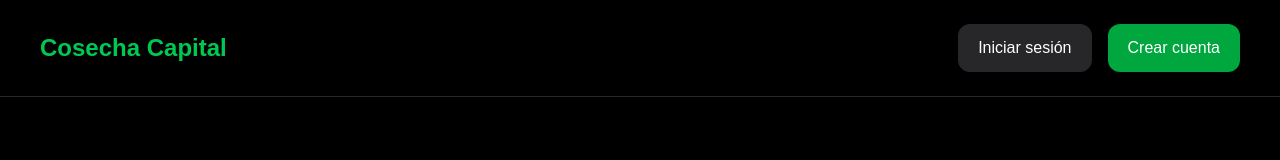
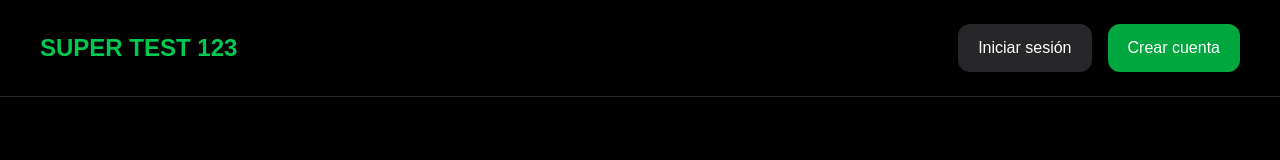
Before and after one commit to cpmiguelandrada-collab/Cosecha-capital, a Next.js app: page / in a window 1280 px wide. Shown: the top 160 px of the page. Built offline with nearby package versions, Linux system fonts and the light colour scheme.

Commit message:
test app page

```diff
--- a/app/page.tsx
+++ b/app/page.tsx
@@ -10,7 +10,7 @@ export default function Home() {
 
       <nav className="flex justify-between items-center px-10 py-6 border-b border-zinc-800">
         <h1 className="text-2xl font-bold text-green-500">
-          Cosecha Capital
+          SUPER TEST 123
         </h1>
 
         <div className="flex gap-4">
```
